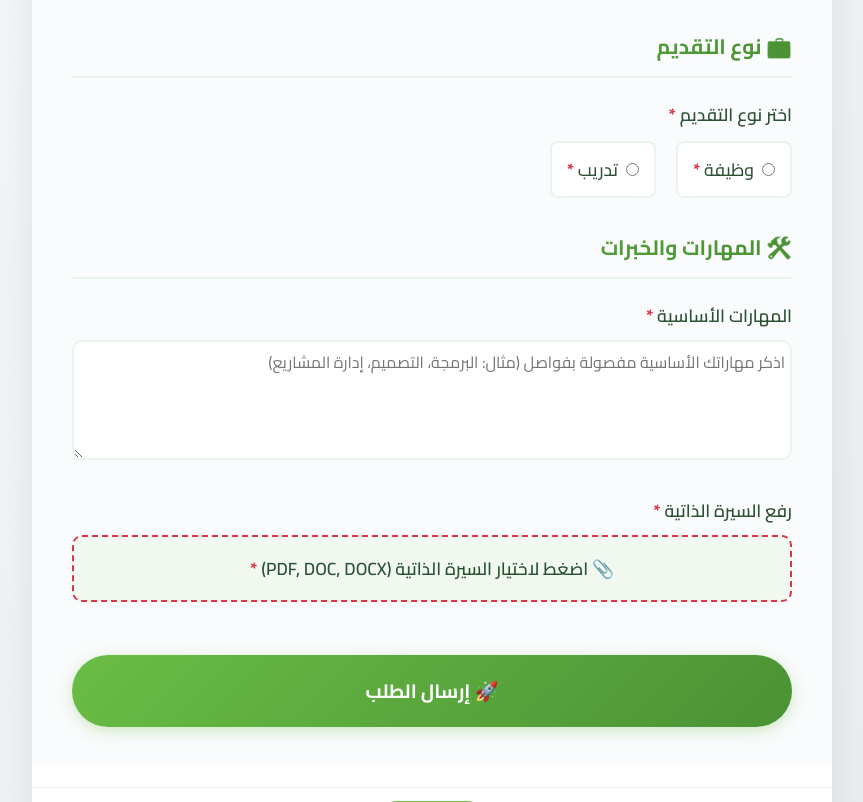
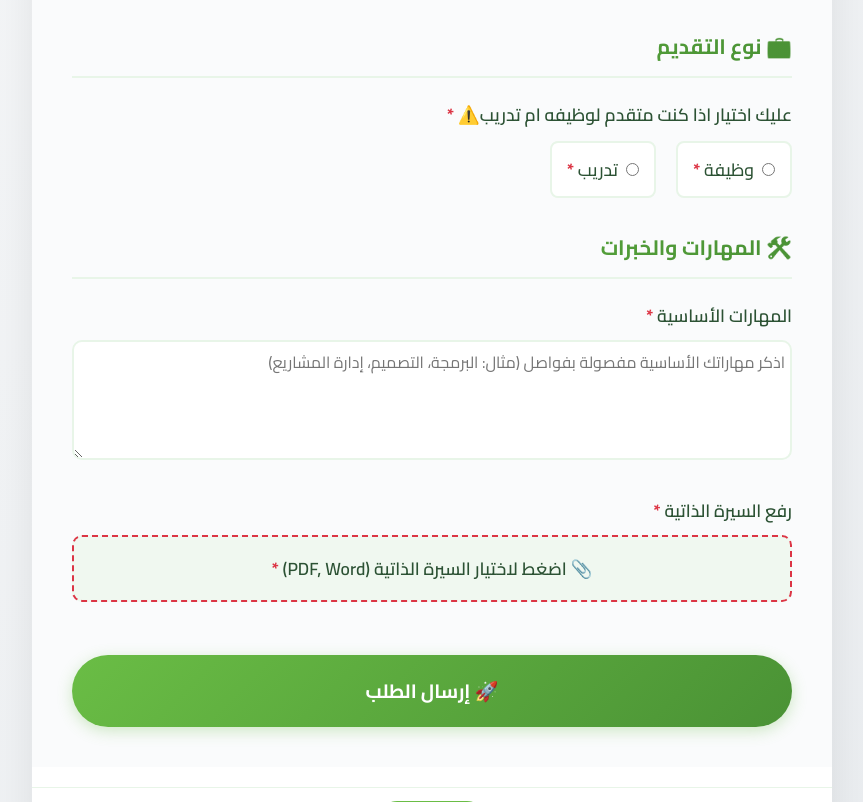
Before and after one commit to M-F-Ameen/Job-Form, a website: page Job Form/index.html in a window 1280 px wide. Shown: the part 800-1602 px from the top of the page, without its empty margins (208-1071 px from the left). Drawn offline with Linux system fonts and the light colour scheme.

```diff
--- a/Job Form/index.html
+++ b/Job Form/index.html
@@ -101,7 +101,8 @@
                 <div class="form-section-title">💼 نوع التقديم</div>
 
                 <div class="form-group">
-                    <label class="required-field">اختر نوع التقديم</label>
+                    <label class="required-field">  عليك اختيار اذا كنت  متقدم لوظيفه ام تدريب⚠️ </label>
+
                     <div class="radio-group">
                         <div class="radio-option">
                             <input type="radio" id="job" name="applicationType" value="وظيفة" required>
@@ -140,7 +141,7 @@
                     <div class="file-upload required" id="fileUploadContainer">
                         <input type="file" id="resume" name="resume" accept=".pdf,.doc,.docx" required>
                         <label for="resume" class="file-upload-label">
-                            📎 اضغط لاختيار السيرة الذاتية (PDF, DOC, DOCX)
+                            📎 اضغط لاختيار السيرة الذاتية (PDF, Word)
                         </label>
                     </div>
                 </div>
```
